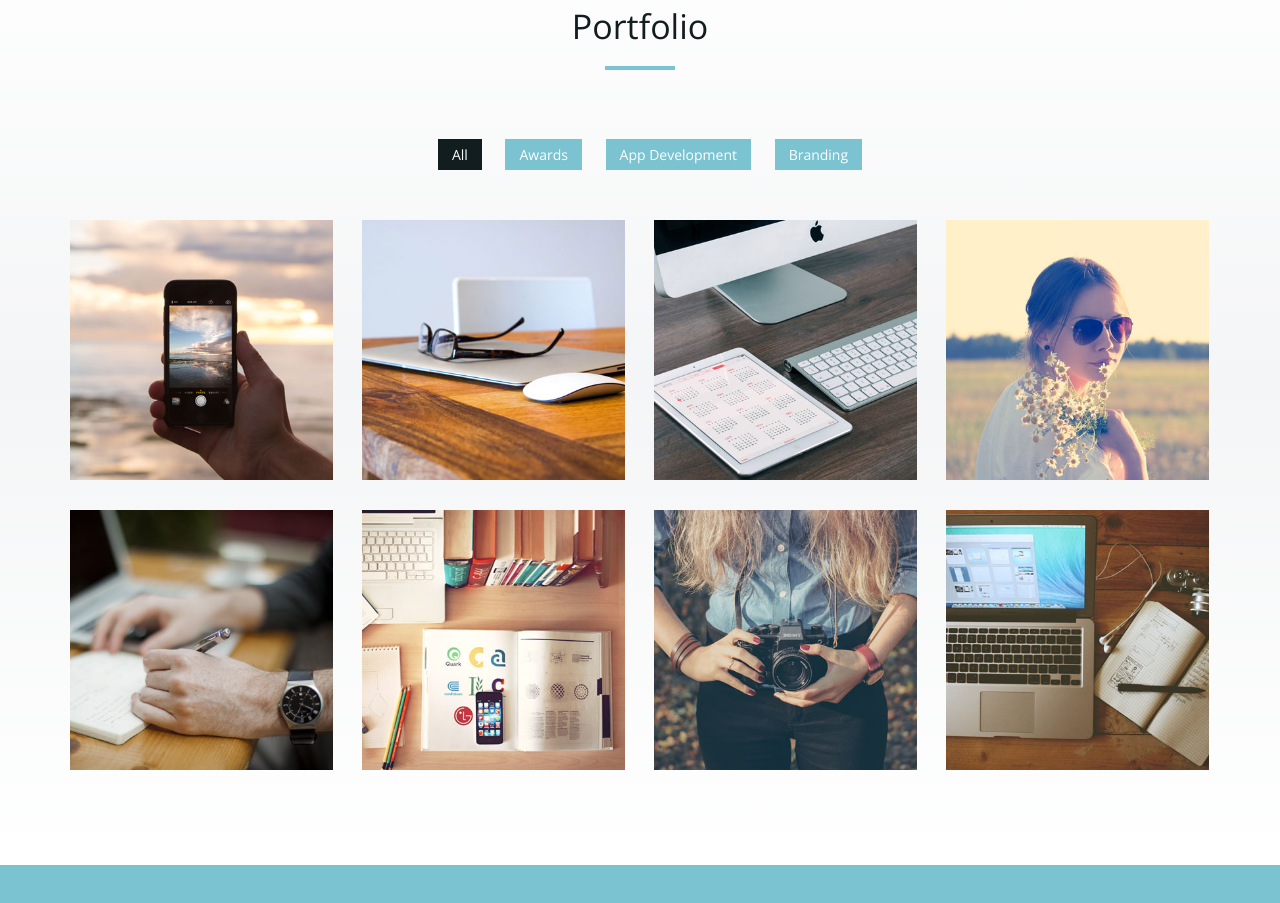
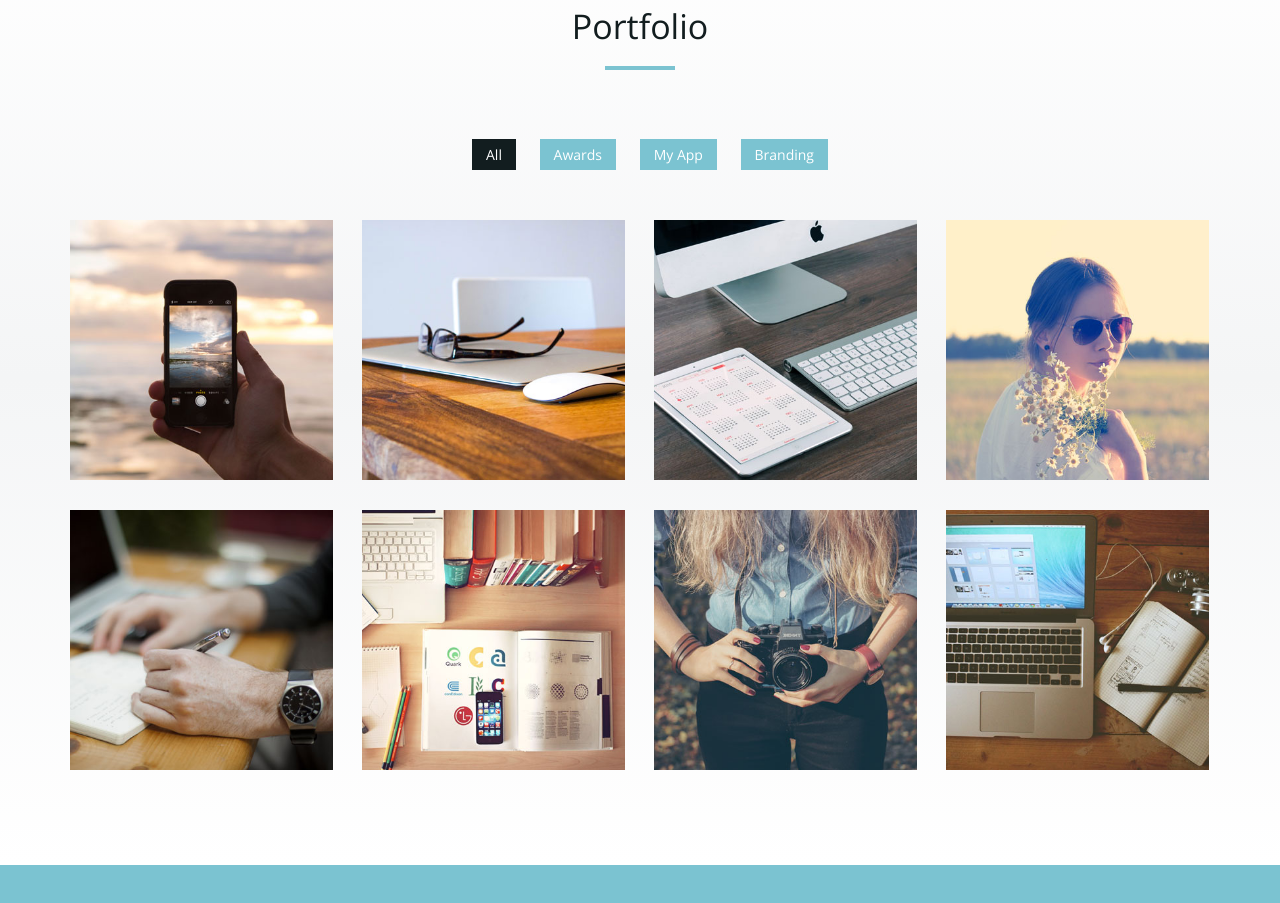
Before and after one commit to subhankhanp/myprofile, a plain HTML site: page index.html in a window 1280 px wide. Shown: the part 2420-3323 px from the top of the page. Drawn offline with nearby package versions, Linux system fonts and the light colour scheme.

Commit message:
fifth commit

```diff
--- a/index.html
+++ b/index.html
@@ -131,7 +131,7 @@
           <ol class="type">
             <li><a href="#" data-filter="*" class="active">All</a></li>
             <li><a href="#" data-filter=".web">Awards</a></li>
-            <li><a href="#" data-filter=".app">App Development</a></li>
+            <li><a href="#" data-filter=".app">My App</a></li>
             <li><a href="#" data-filter=".branding">Branding</a></li>
           </ol>
         </li>
```
